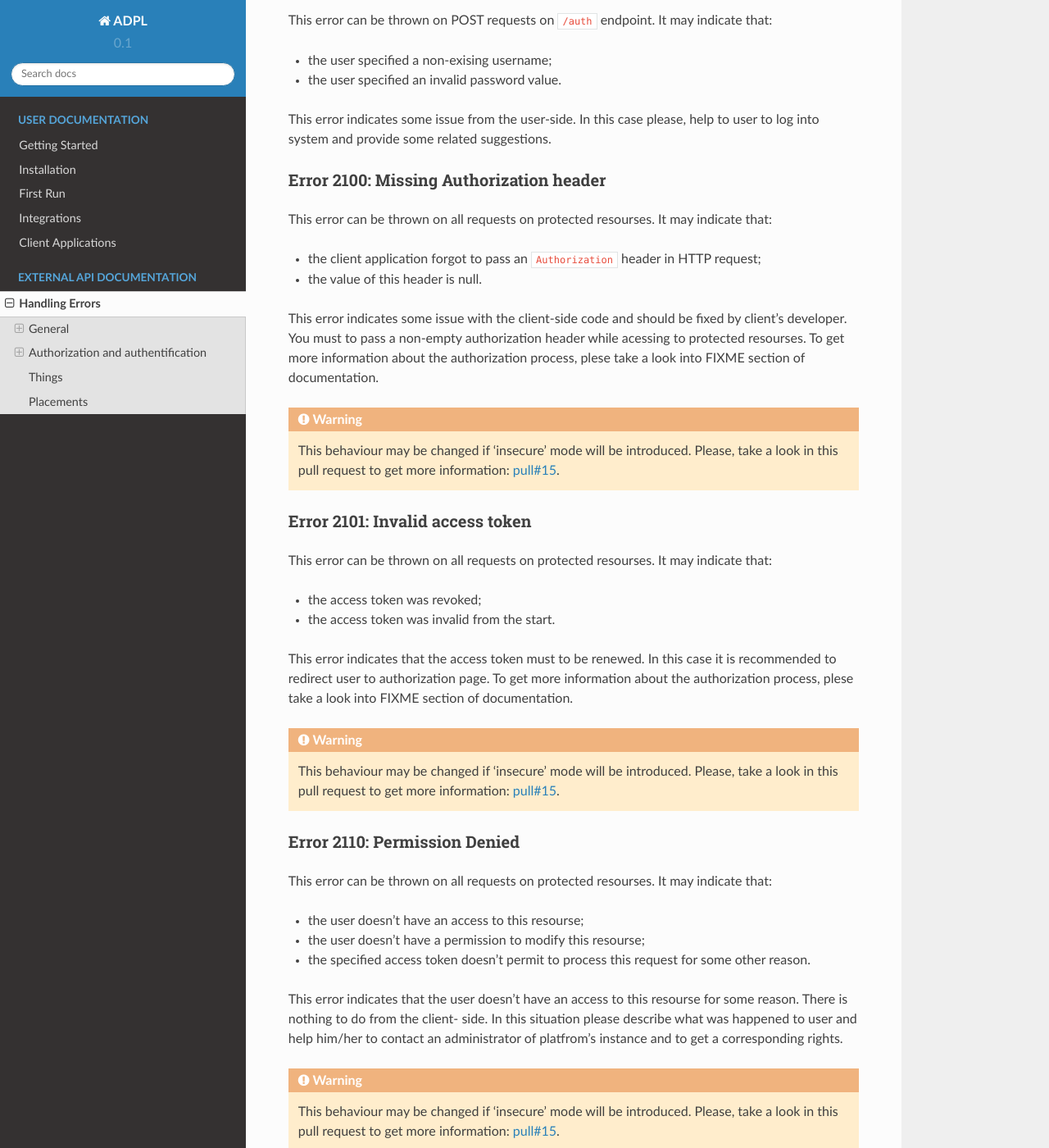
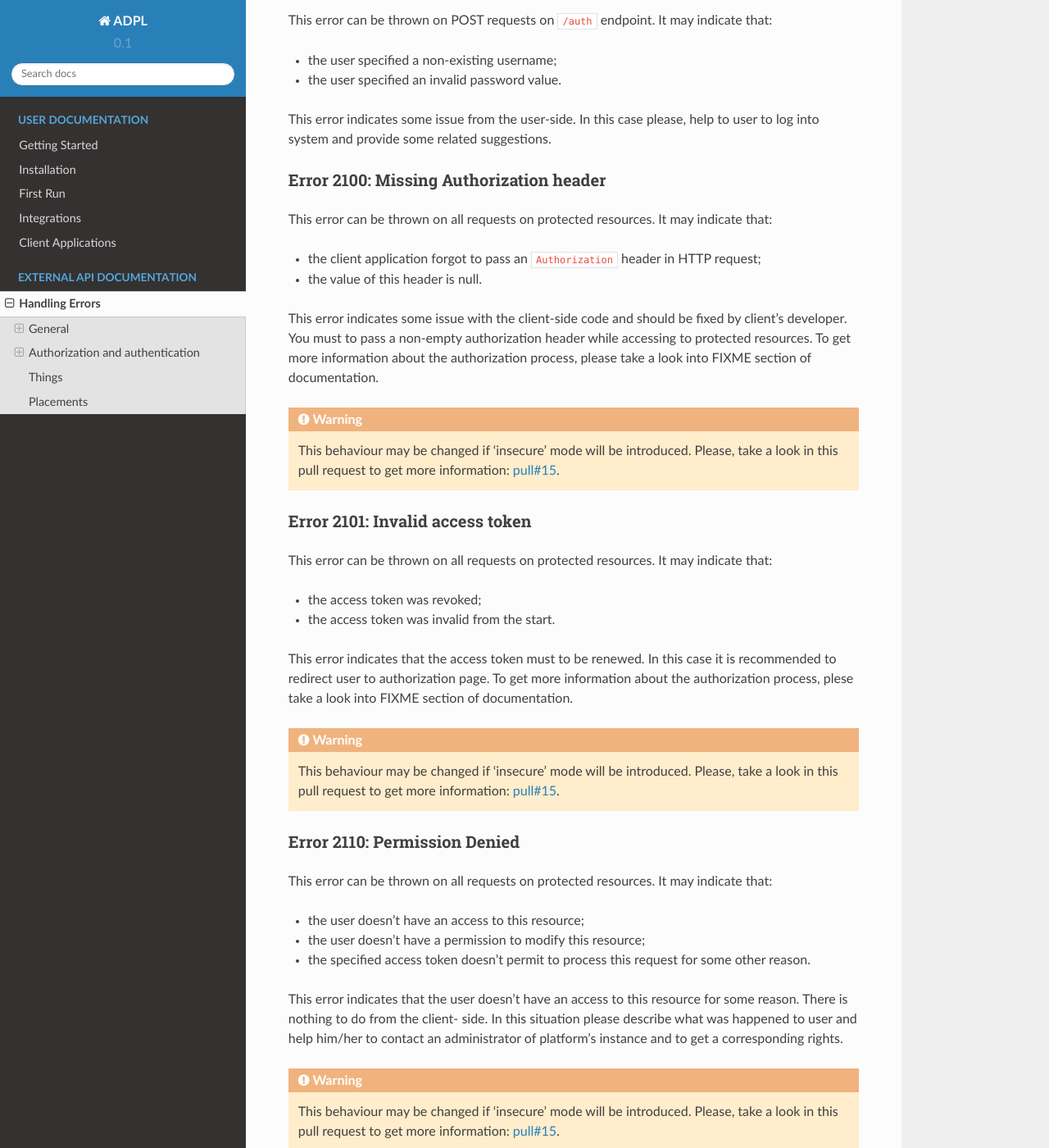
Before and after one commit to fossabot/everpl, a Sphinx documentation site: the page built from docs/source/api/handling_errors.rst, in a window 1280 px wide and 1400 px high, scrolled down 2548 px. Shown: the whole window at 82% size. Built offline with Sphinx 7.4.7 and the Read the Docs theme 2.0.0, drawn with Linux system fonts in a browser that asks for light colours; pages that are not in the unit, such as notebooks, are missing from menus; some of the changed text lies outside the part shown.

Commit message:
[DOCS] Spelling fixes

```diff
--- a/docs/source/api/handling_errors.rst
+++ b/docs/source/api/handling_errors.rst
@@ -72,30 +72,30 @@ Error 1004: Method not allowed
 This error can be thrown on all requests. It may indicate that:
 
 - a request method like GET, POST, PUT and so own is not supported
-  for this resouse (URL, endpoint).
+  for this resource (URL, endpoint).
 
 This error indicates some issue with the client-side code and should
-be fixed by client's developer. For the full list of available resourses
+be fixed by client's developer. For the full list of available resources
 and corresponding HTTP methods, please take a look in :doc:`./rest_api`
 page of documentation.
 
 .. _error_1005:
 
-Error 1005: Resourse not found
+Error 1005: Resource not found
 ^^^^^^^^^^^^^^^^^^^^^^^^^^^^^^^^^
 
 This error can be thrown on all requests. It may indicate that:
 
-- the specified resourse was deleted, moved or was not existing
+- the specified resource was deleted, moved or was not existing
   at all.
 
 In case of this error please double-check the specified URL. For
 example, you can have a spelling error, an extra slash symbol
 or a missing one. If you are sure that the specified URL is valid,
-than it means that the corresponding resourse or object was
+than it means that the corresponding resource or object was
 deleted. This is fine. Just be ready to that.
 
-Authorization and authentification
+Authorization and authentication
 -------
 
 This section is related to the errors in authorization and
@@ -149,7 +149,7 @@ Error 2002: Invalid username and password combination
 This error can be thrown on POST requests on ``/auth`` endpoint.
 It may indicate that:
 
-- the user specified a non-exising username;
+- the user specified a non-existing username;
 - the user specified an invalid password value.
 
 This error indicates some issue from the user-side. In this case please,
@@ -160,7 +160,7 @@ help to user to log into system and provide some related suggestions.
 Error 2100: Missing Authorization header
 ^^^^^^^^^^^^^^^^^^^^^^^^^^^^^^
 
-This error can be thrown on all requests on protected resourses.
+This error can be thrown on all requests on protected resources.
 It may indicate that:
 
 - the client application forgot to pass an ``Authorization`` header in
@@ -169,8 +169,8 @@ It may indicate that:
 
 This error indicates some issue with the client-side code and should
 be fixed by client's developer. You must to pass a non-empty
-authorization header while acessing to protected resourses. To get
-more information about the authorization process, plese take a look
+authorization header while accessing to protected resources. To get
+more information about the authorization process, please take a look
 into FIXME section of documentation.
 
 .. WARNING::
@@ -183,7 +183,7 @@ into FIXME section of documentation.
 Error 2101: Invalid access token
 ^^^^^^^^^^^^^^^^^^^^^^^^^^^^^
 
-This error can be thrown on all requests on protected resourses.
+This error can be thrown on all requests on protected resources.
 It may indicate that:
 
 - the access token was revoked;
@@ -202,18 +202,18 @@ into FIXME section of documentation.
 Error 2110: Permission Denied
 ^^^^^^^^^^^^^^^^^^^^^^^^^^^^^
 
-This error can be thrown on all requests on protected resourses.
+This error can be thrown on all requests on protected resources.
 It may indicate that:
 
-- the user doesn't have an access to this resourse;
-- the user doesn't have a permission to modify this resourse;
+- the user doesn't have an access to this resource;
+- the user doesn't have a permission to modify this resource;
 - the specified access token doesn't permit to process this
   request for some other reason.
 
 This error indicates that the user doesn't have an access to this
-resourse for some reason. There is nothing to do from the client-
+resource for some reason. There is nothing to do from the client-
 side. In this situation please describe what was happened to user
-and help him/her to contact an administrator of platfrom's instance
+and help him/her to contact an administrator of platform's instance
 and to get a corresponding rights.
 
 .. WARNING::
```
